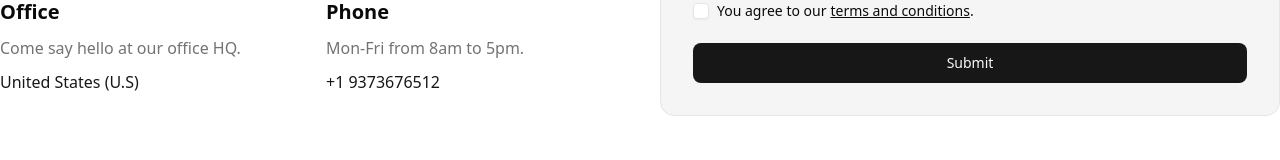
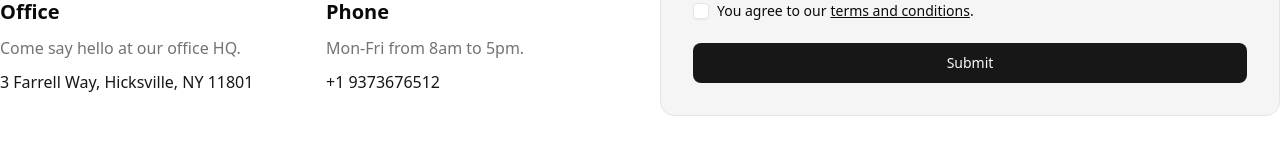
Before and after one commit to Ayushxcodes/ledgerworks, a Next.js app: page /contact in a window 1280 px wide. Shown: the part 604-764 px from the top of the page. Built offline with nearby package versions, Linux system fonts and the light colour scheme.

Commit message:
conact_changed

```diff
--- a/src/components/Contact/Contact.tsx
+++ b/src/components/Contact/Contact.tsx
@@ -62,11 +62,11 @@ const Contact02Page = () => (
               Come say hello at our office HQ.
             </p>
             <Link
-              className="font-medium text-primary"
-              href="https://map.google.com"
+              className="font-medium text-primary block"
+              href="https://maps.google.com/?q=3+Farrell+Way,+Hicksville,+NY+11801"
               target="_blank"
             >
-              United States (U.S)
+              3 Farrell Way, Hicksville, NY 11801
             </Link>
           </div>
 
```
